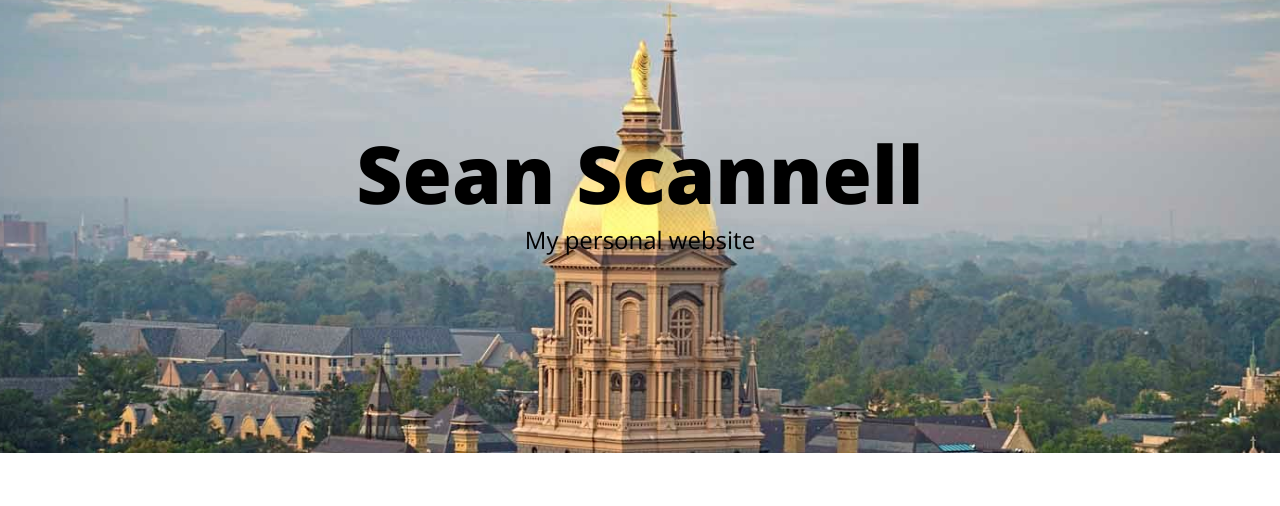
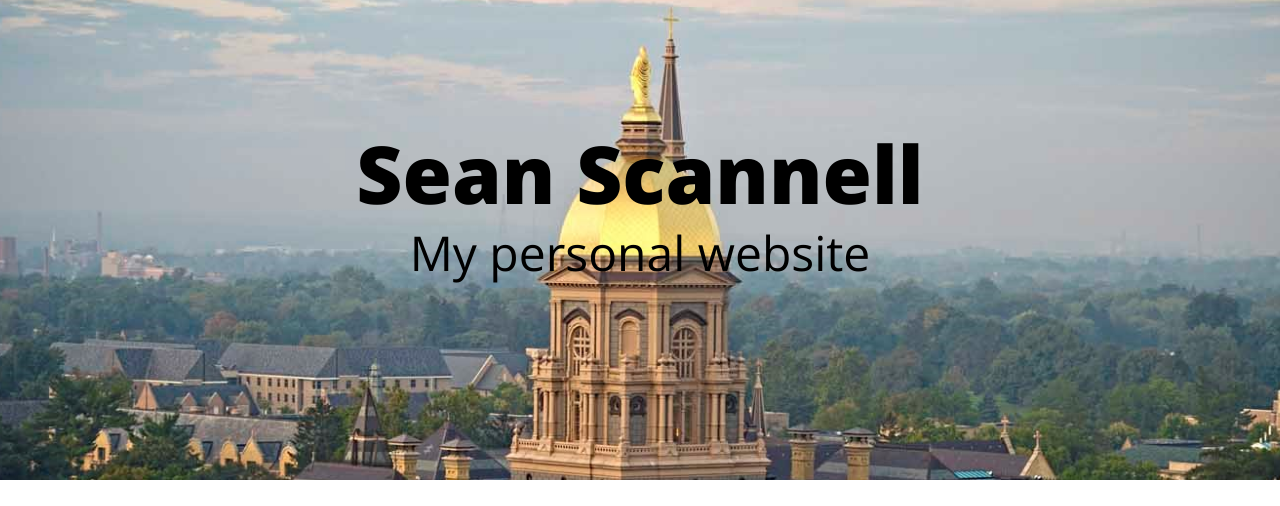
Before and after one commit to scannellstp/scannellstp.github.io, a website: page index.html in a window 1280 px wide. Shown: the part 71-577 px from the top of the page. Drawn offline with nearby package versions, Linux system fonts and the light colour scheme.

Commit message:
change font size

```diff
--- a/index.html
+++ b/index.html
@@ -59,7 +59,7 @@
           <div class="col-lg-8 col-md-10 mx-auto">
             <div class="site-heading">
               <h1><font color="black">Sean Scannell</font></h1>
-              <span class="subheading"><font color="black">My personal website</font></span>
+              <span class="subheading"><font color="black" size="20">My personal website</font></span>
             </div>
           </div>
         </div>
```
